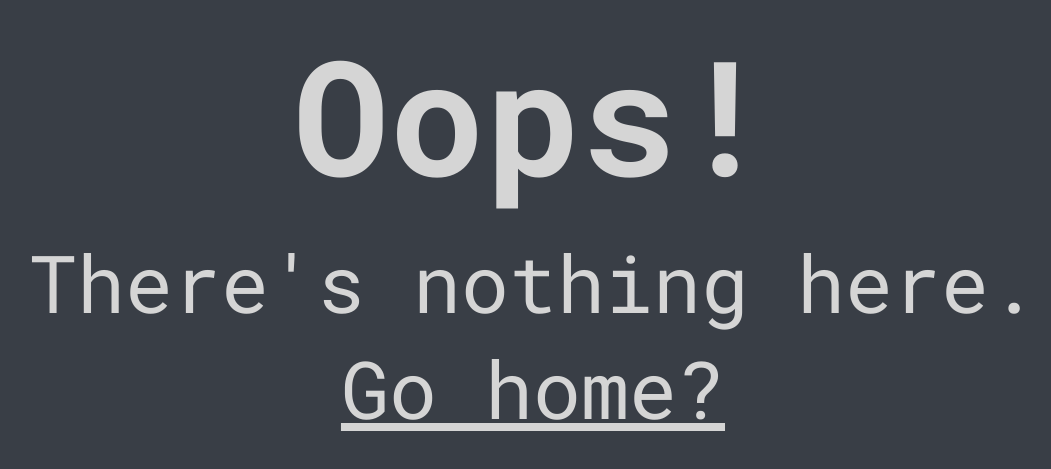
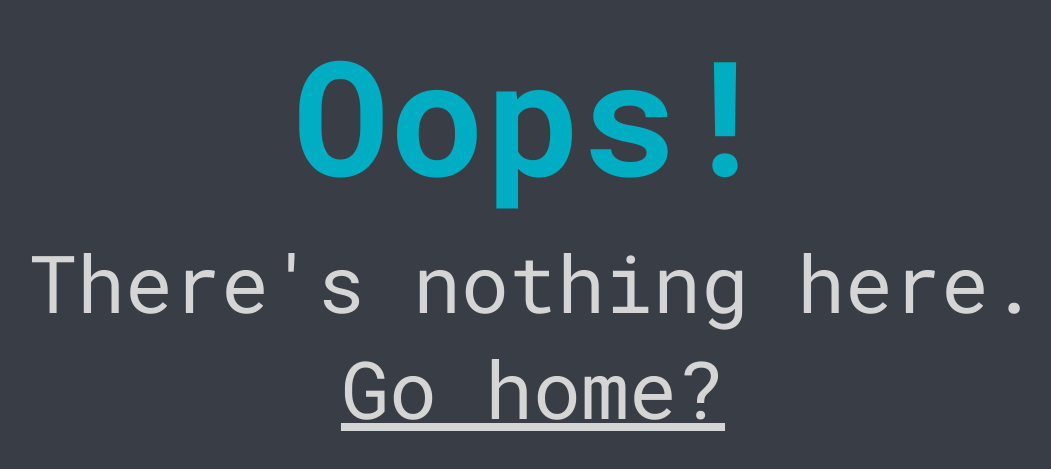
Before and after one commit to TritoLL/react-portfolio, a React (Create React App) app: page /404 in a window 1280 px wide. Shown: the part 171-640 px from the top of the page, without its empty margins (107-1158 px from the left). Built offline with nearby package versions, Linux system fonts and the light colour scheme.

Commit message:
better oops color for 404 page

```diff
--- a/src/pages/PageNotFound.js
+++ b/src/pages/PageNotFound.js
@@ -4,6 +4,7 @@ import styled from "styled-components";
 
 const Oops = styled.h1`
     font-size: 10em;
+    color: ${(props) => props.theme.border};
 `;
 
 const OopsParagraph = styled.p`
```
